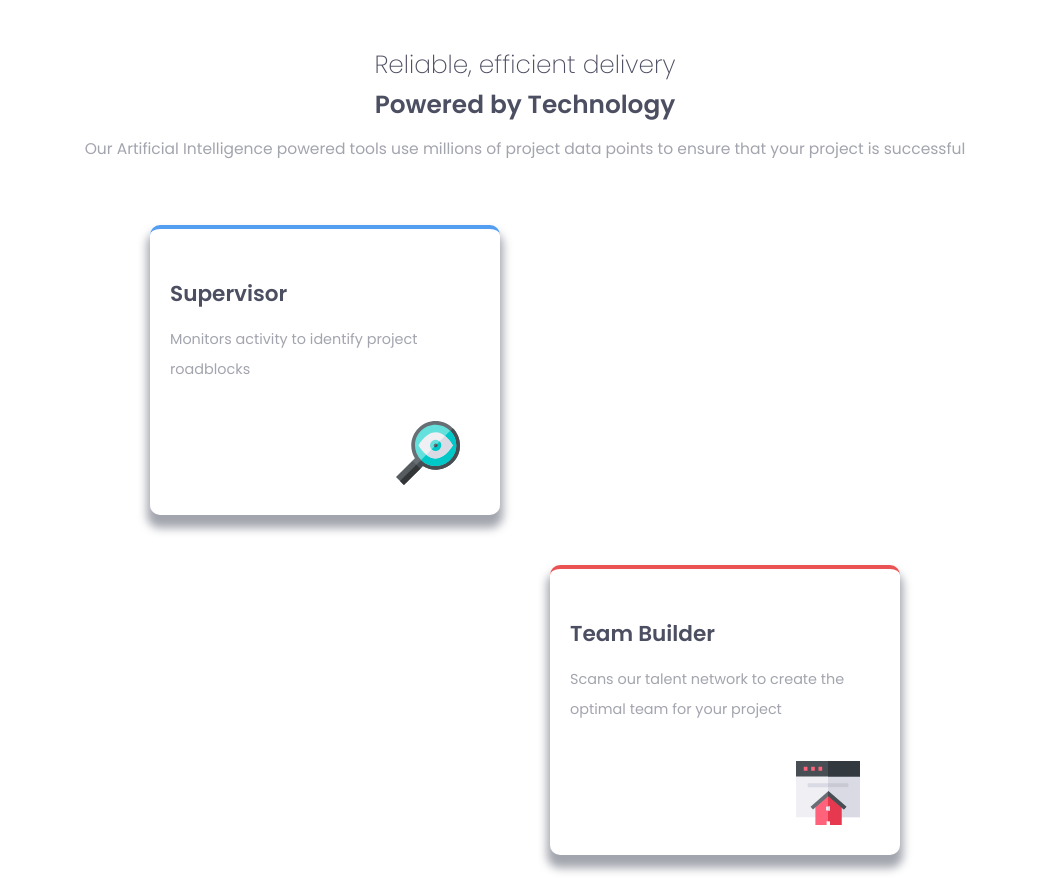
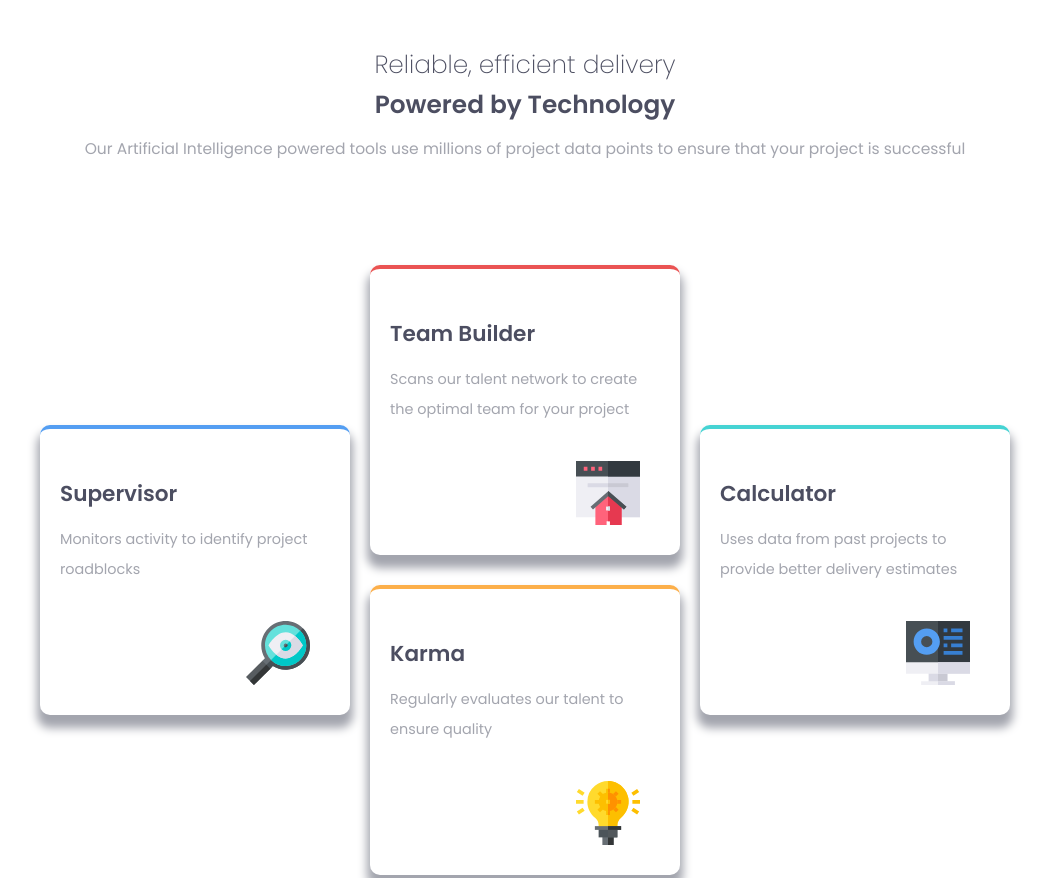
Before and after one commit to Galindezpro/4-tarjetas-responsive, a plain HTML site: page index.html in a window 1280 px wide. Shown: the top 878 px of the page, without its empty margins (115-1164 px from the left). Drawn offline with Linux system fonts and the light colour scheme.

Commit message:
Terminacion de proyecto y escritorio

```diff
--- a/style.css
+++ b/style.css
@@ -37,8 +37,9 @@ img {
     flex-direction: column;
     justify-content: center;
     align-items: center;
-    width: 97%;
+    width: 90%;
     font-family: var(--fuente);
+
 }
 
 .contenido .texto {
@@ -128,7 +129,7 @@ img {
 
 @media screen and (min-width: 850px) {
     .contenido .tarjetas .tarjeta__x {
-        transition: all 1s ease .1s;
+        transition: all 1s ease;
 
     }
 
@@ -136,48 +137,79 @@ img {
         right: 200px;
     }
 
-    .contenido .tarjetas .tarjetas__supervisor:hover {
+    /* .contenido .tarjetas .tarjetas__supervisor:hover {
         max-width: 500px;
         height: 400px;
         width: 500px;
-
-    }
-
+        margin-left: 70px;
+    } */
+/*
     .contenido .tarjetas .tarjetas__supervisor:not(:hover) {
         width: 350px;
-    }
+    } */
 
     .contenido .tarjetas .tarjetas__teambuilder {
         left: 200px;
     }
 
-    .contenido .tarjetas .tarjetas__teambuilder:hover {
+    /* .contenido .tarjetas .tarjetas__teambuilder:hover {
         max-width: 500px;
         height: 400px;
         width: 500px;
+        margin-right: 70px;
 
-    }
+    } */
 
     .contenido .tarjetas .tarjetas__karma {
         right: 200px;
     }
 
-    .contenido .tarjetas .tarjetas__karma:hover {
+    /* .contenido .tarjetas .tarjetas__karma:hover {
         max-width: 500px;
         height: 400px;
         width: 500px;
-    }
+        margin-left: 70px;
+    } */
 
-    .contenido .tarjetas .tarjetas__karma:not(:hover) {
+    /* .contenido .tarjetas .tarjetas__karma:not(:hover) {
         width: 350px;
-    }
+    } */
+
     .contenido .tarjetas .tarjetas__calculator {
         left: 200px;
     }
 
-    .contenido .tarjetas .tarjetas__calculator:hover {
+    /* .contenido .tarjetas .tarjetas__calculator:hover {
         max-width: 500px;
         height: 400px;
         width: 500px;
+        margin-right: 70px;
+    } */
+}
+
+@media screen and (min-width: 1000px) {
+
+    .contenido .tarjetas .tarjeta__x {
+        width: 310px;
+    }
+
+    .contenido .tarjetas .tarjetas__supervisor {
+        left: -330px;
+        top: 200px;
+    }
+
+    .contenido .tarjetas .tarjetas__teambuilder {
+        top: -300px;
+        left: .1px;
+    }
+
+    .contenido .tarjetas .tarjetas__karma {
+        bottom: 320px;
+        left: .1px;
+    }
+
+    .contenido .tarjetas .tarjetas__calculator {
+        bottom: 820px;
+        left: 330px;
     }
 }
```
